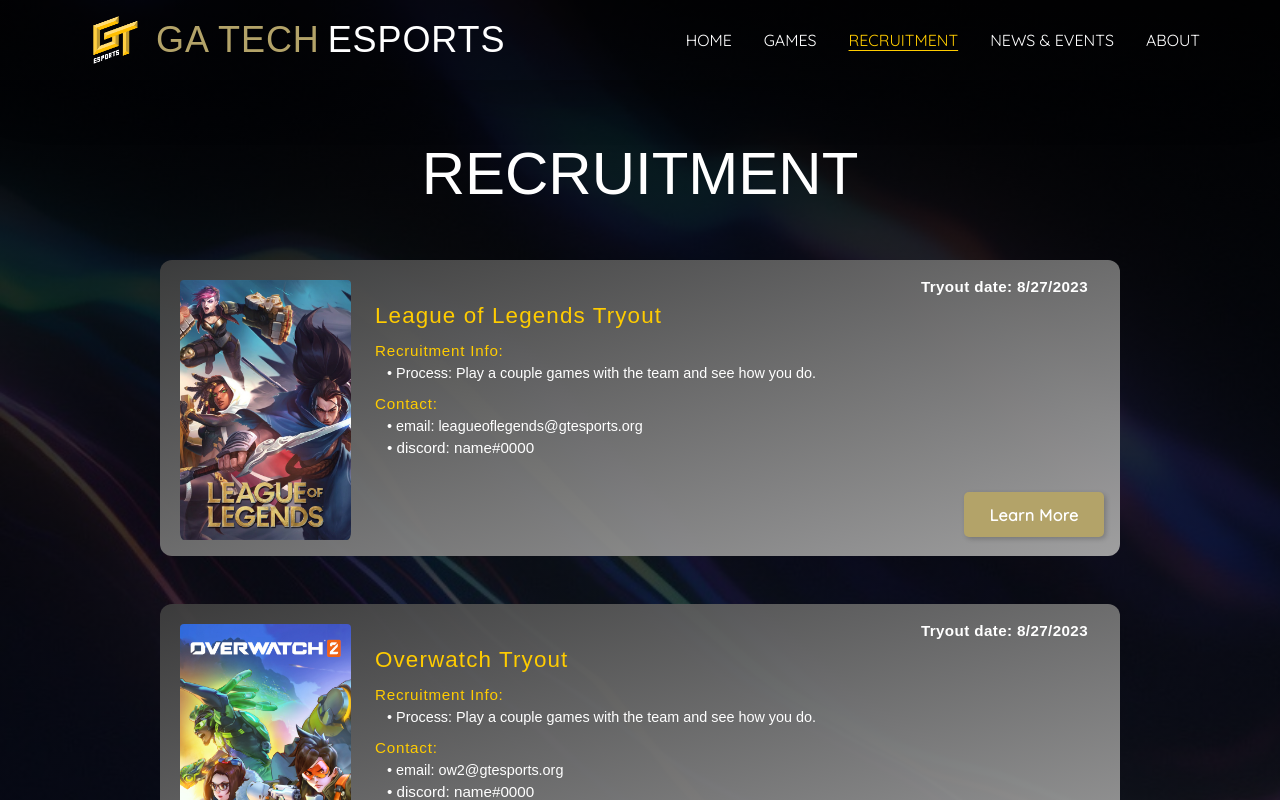
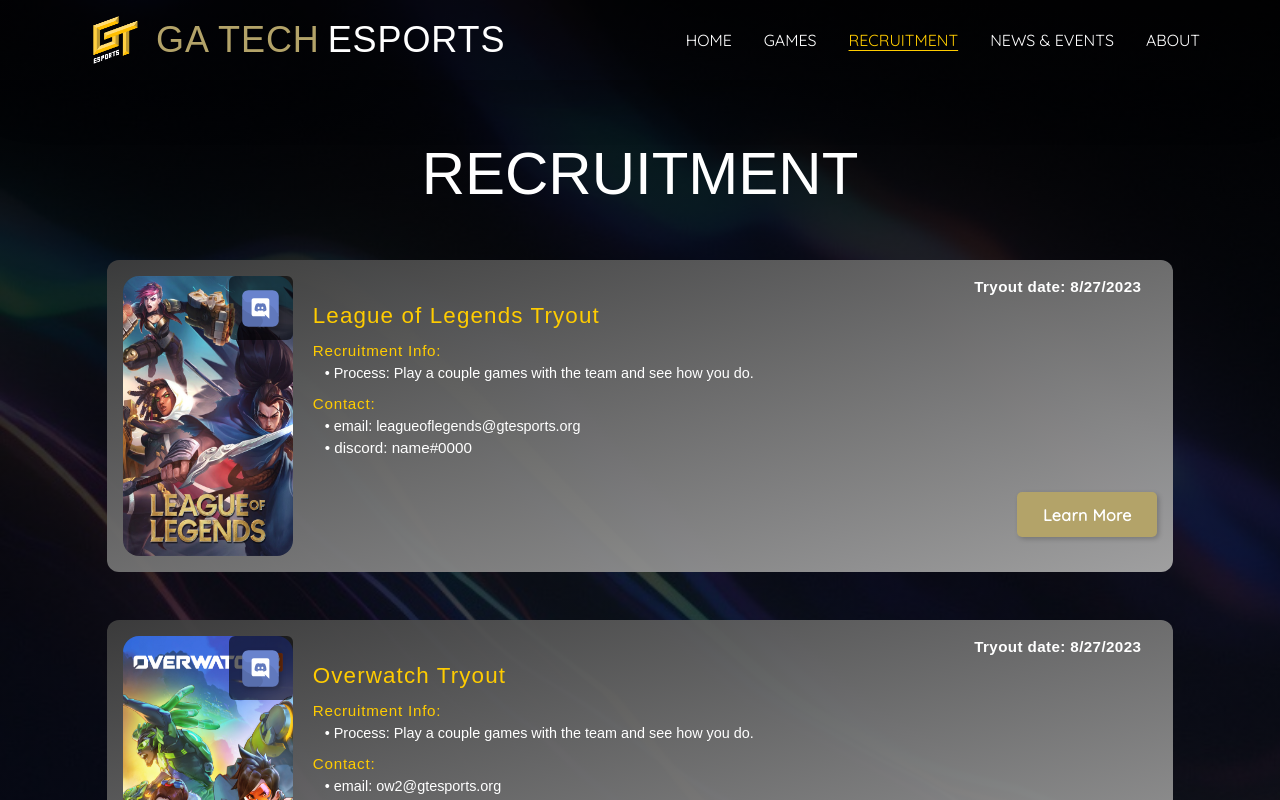
Before and after one commit to gt-esports/gtesports-website, a React (Vite) app: page /recruitment in a window 1280 px wide. Shown: the top 800 px of the page. Built offline with nearby package versions, Linux system fonts and the light colour scheme; a web font is replaced by a local one.

Commit message:
add discord-btn layover to game card image

```diff
--- a/src/components/RecruitmentCard.tsx
+++ b/src/components/RecruitmentCard.tsx
@@ -2,13 +2,20 @@ import { RecruitmentCardProps } from "../types";
 
 export default function RecruitmentCard(props: RecruitmentCardProps) {
   return (
-    <div className="items flex w-9/12 flex-row rounded-xl bg-gradient-to-br from-[#3d3d3d]/95 to-[#a7a7a7]/95">
-      <img
-        src={props.image}
-        alt={`${props.name}`}
-        className="card-image m-2 h-[280px] w-[195px] rounded-2xl pb-2 pl-3 pr-3 pt-3"
-      />
-
+    <div className=" items box-content flex w-10/12 flex-row rounded-xl bg-gradient-to-br from-[#3d3d3d]/95 to-[#a7a7a7]/95">
+      {/* game image + discord icon */}
+      <div className="relative box-content h-[280px] w-[210px] border-0 p-4">
+        <img
+          src={props.image}
+          alt={`${props.name}`}
+          className="card-image h-full w-full rounded-2xl "
+        />
+        <div className="absolute right-4 top-4 box-content flex h-16 w-16 items-center justify-center rounded-md bg-footer-shadow">
+          <a href={props.discordLink} target="_blank">
+            <button className="discord-btn opacity-7 m-4 h-[37px] w-[37px]"></button>
+          </a>
+        </div>
+      </div>
       {/* text info */}
       <div className="tracking-wid flex w-full flex-col pl-1 pt-4">
         <h1 className=" flex flex-row-reverse pr-8 font-barlow text-[0.95rem] font-semibold tracking-wide text-white">
--- a/src/index.css
+++ b/src/index.css
@@ -49,7 +49,7 @@
   }
 
   .discord-btn:hover {
-    transform: translateY(-2px);
+    transform: translateY(-1px);
   }
 
   .discord-btn:hover::before {
```
